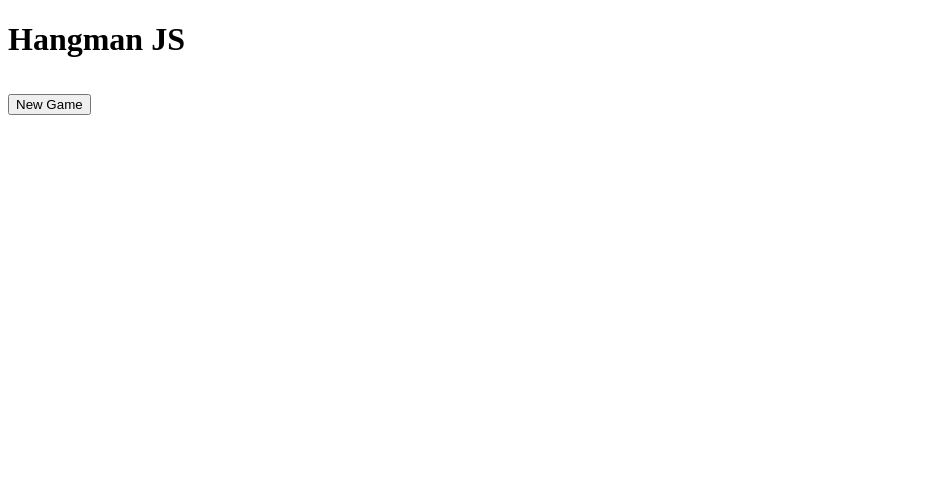
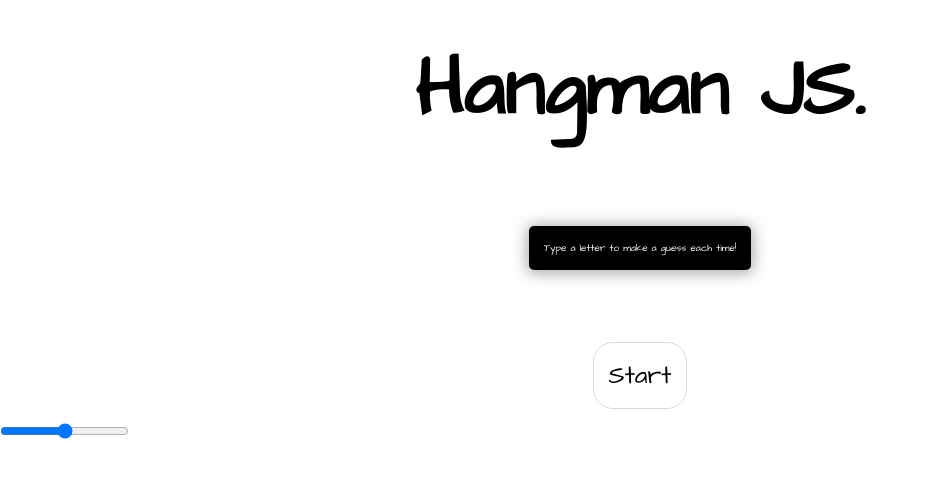
Before and after one commit to SNasser97/hangman-js, a plain HTML site: page index.html in a window 1280 px wide. Shown: the whole page, without its empty margins (0-928 px from the left). Drawn offline with Linux system fonts and the light colour scheme.

Commit message:
move css + js files into respective folders

```diff
--- a/app.js
+++ /dev/null
@@ -1,44 +0,0 @@
-'use strict';
-
-const HANGMAN = (function (newWord) {
-  const guessOutput = document.querySelector('#word');
-  const guessRemaining = document.querySelector('#guesses');
-  const outputStatus = document.querySelector('#guessedChars');
-  const newGame = document.querySelector('#newGame');
-  let game;
-
-  // const start
-  // const game1 = new newWord('cat', 2);
-  // const game2 = new newWord('New Jersey', 4);
-
-  const render = () => {
-    guessOutput.textContent = game.puzzle;
-    guessRemaining.textContent = game.statusMsg;
-    outputStatus.textContent = game.guessedChars.join(',');
-  }
-
-  const startGame = async () => {
-    const word = await getWord(1);
-    game = new newWord(word, 5);
-    render();
-  }
-
-  document.addEventListener('keypress', (e) => {
-    const guess = String.fromCharCode(e.keyCode);
-    game.makeGuess(guess);
-    render();
-  });
-
-  console.log(document);
-  return {
-    game,
-    guessOutput,
-    guessRemaining,
-    outputStatus,
-    startGame,
-    newGame,
-    render,
-  }
-})(HANGMAN_METHODS);
-
-HANGMAN.newGame.addEventListener('click', HANGMAN.startGame);
--- a/index.html
+++ b/index.html
@@ -4,15 +4,14 @@
   <meta charset="UTF-8">
   <meta name="viewport" content="width=device-width, initial-scale=1.0">
   <title>Document</title>
-  <style>
-    .guess-word__output {font-size: 3rem;}
-    .guess-remaining__value {font-size: 1.5rem;}
-    .guess-remaining__chars { font-size: 2.2rem; color:royalblue;}
-  </style>
+  <link rel="stylesheet" href="styles/style.css">
+
 </head>
 <body>
-  <h1>Hangman JS</h1>
+
+  <h1 class="main-title">Hangman JS.</h1>
   <div class="guess-container">
+  <div class="banner"><span>Type a letter to make a guess each time!</span></div>
     <div id="word" class="guess-word__output"></div>
     <div class="guess-remaining">
       <p id="guesses" class="guess-remaining__value"></p>
@@ -22,8 +21,12 @@
   <div class="game-options">
     <button id="newGame" class="game-options__button-reset">New Game</button>
   </div>
-  <script src="requests.js"></script>
-  <script src="hangman.js"></script>
-  <script src="app.js"></script>
+  <div id='test'>
+    <input id='slider' type="range" min='1' max='3'>
+    <p id="emoji"></p>
+  </div>
+  <script src="scripts/requests.js"></script>
+  <script src="scripts/hangman.js"></script>
+  <script src="scripts/app.js"></script>
 </body>
 </html>
--- /dev/null
+++ b/scripts/app.js
@@ -0,0 +1,78 @@
+'use strict';
+
+const HANGMAN = (function (newWord) {
+  const guessOutput = document.querySelector('#word');
+  const guessRemaining = document.querySelector('#guesses');
+  const outputStatus = document.querySelector('#guessedChars');
+  const newGame = document.querySelector('#newGame');
+  const slide = document.querySelector('#slider');
+  const p = document.querySelector('#emoji');
+
+  newGame.textContent = 'Start';
+  // p.textContent = 'Easy 🙂';
+
+  let game;
+
+  // const start
+  // const game1 = new newWord('cat', 2);
+  // const game2 = new newWord('New Jersey', 4);
+
+  const render = () => {
+    guessOutput.textContent = game.puzzle;
+    guessRemaining.textContent = game.statusMsg;
+    outputStatus.textContent = game.guessedChars.join(',');
+  }
+
+  const startGame = async () => {
+    const word = await getWord(1);
+    game = new newWord('cat', word.length > 3 ? 2 : 5);
+    newGame.textContent = 'New Game';
+    render();
+    console.clear();
+  }
+
+  document.addEventListener('keypress', (e) => {
+    if (!game) {
+      alert('You havent started a game yet!')
+    } else {
+      const guess = String.fromCharCode(e.keyCode);
+      game.makeGuess(guess);
+    }
+    render();
+  });
+
+  return {
+    game,
+    guessOutput,
+    guessRemaining,
+    outputStatus,
+    startGame,
+    newGame,
+    render,
+    slide,
+    p
+  }
+})(HANGMAN_METHODS);
+
+HANGMAN.newGame.addEventListener('click', HANGMAN.startGame);
+
+// HANGMAN.slide.addEventListener('input', (e) => {
+//   let value = 0;
+//   switch(e.target.value) {
+//     case '2':
+//       HANGMAN.p.textContent = 'Medium 😐';
+//       value = parseInt(e.target.value);
+//       break;
+//     case '3':
+//       HANGMAN.p.textContent = 'Hard 😓';
+//       value = parseInt(e.target.value);
+//       break;
+//     default:
+//       HANGMAN.p.textContent = 'Easy 🙂';
+//       value = parseInt(e.target.value);
+//   }
+// })
+
+// if (/Android|webOS|iPhone|iPad|iPod|BlackBerry|IEMobile|Opera Mini/i.test(navigator.userAgent)) {
+//   alert('This is just a demo using vanilla JS, not for mobile use');
+// }
--- a/hangman.js
+++ b/scripts/hangman.js
@@ -15,7 +15,7 @@ const HANGMAN_METHODS = (function() {
         if (this.guessedChars.includes(char) || char.includes(' ')) {
           return char;
         } else {
-          return '*';
+          return ' _ ';
         }
       }).join('');
     }
--- /dev/null
+++ b/styles/style.css
@@ -0,0 +1,89 @@
+/* <style>
+    .guess-word__output {font-size: 3rem;}
+    .guess-remaining__value {font-size: 1.5rem;}
+    .guess-remaining__chars { font-size: 2.2rem; color:royalblue;}
+  </style> */
+@import url('https://fonts.googleapis.com/css2?family=Architects+Daughter&display=swap');
+*,
+*:before,
+*:after {
+  margin:0;
+  padding:0;
+  box-sizing: border-box;
+}
+
+html {
+  font-size: 62.5%;
+}
+
+body {
+  font-family: 'Architects Daughter', 'Arial', serif;
+  height: 100%;
+  position: relative;
+}
+
+.main-title {
+  font-size: 8rem;
+  text-align: center;
+  margin-top: 3.5rem;
+}
+.guess-container {
+  display: flex;
+  justify-content:center;
+  flex-direction: column;
+  align-items: center;
+  padding: 4rem;
+  margin-top: 4rem;
+  text-align: center;
+}
+
+.guess-word__output {font-size: 6.5rem;}
+.guess-remaining__value {font-size: 3rem;}
+.guess-remaining__chars { font-size: 4rem; color:royalblue;}
+
+.game-options {
+  display: flex;
+  justify-content: center;
+}
+.game-options__button-reset {
+  font-family: inherit;
+  font-size: 2.5rem;
+  padding: 1.5rem;
+  background: 0;
+  border: 1px solid rgba(0,0,0,0.15);
+  border-radius: 2rem;
+  transition: all .2s;
+  cursor: pointer;
+}
+.game-options__button-reset:hover {
+  border: 1px solid rgba(0,0,0,0.45);
+  background: rgba(0,0,0,.05);
+}
+
+#test {
+  font-size: 3rem;
+}
+
+@media only screen and (max-width: 20em) {
+  .main-title { font-size: 4rem; }
+  .guess-word__output { font-size: 2.5rem; }
+  .guess-remaining__value { font-size: 1.8rem; }
+  .guess-remaining__chars { font-size: 1.8rem; color:royalblue; }
+}
+
+@media only screen and (max-width: 37.5em) {
+  .main-title { font-size: 5rem;}
+  .guess-word__output { font-size: 2.5rem; }
+  .guess-remaining__value { font-size: 2.5rem; }
+  .guess-remaining__chars { font-size: 2rem; color:royalblue; }
+}
+
+.banner {
+  color:#fff;
+  padding:1.5rem;
+  top:2.5rem;
+  background: #000;
+  box-shadow: 0px 1px 15px 2px rgba(0,0,0,.35);
+  border-radius: .5rem;
+  margin-bottom: 3.2rem;
+}
```
Also changed, not shown: scripts/requests.js (renamed from requests.js).
